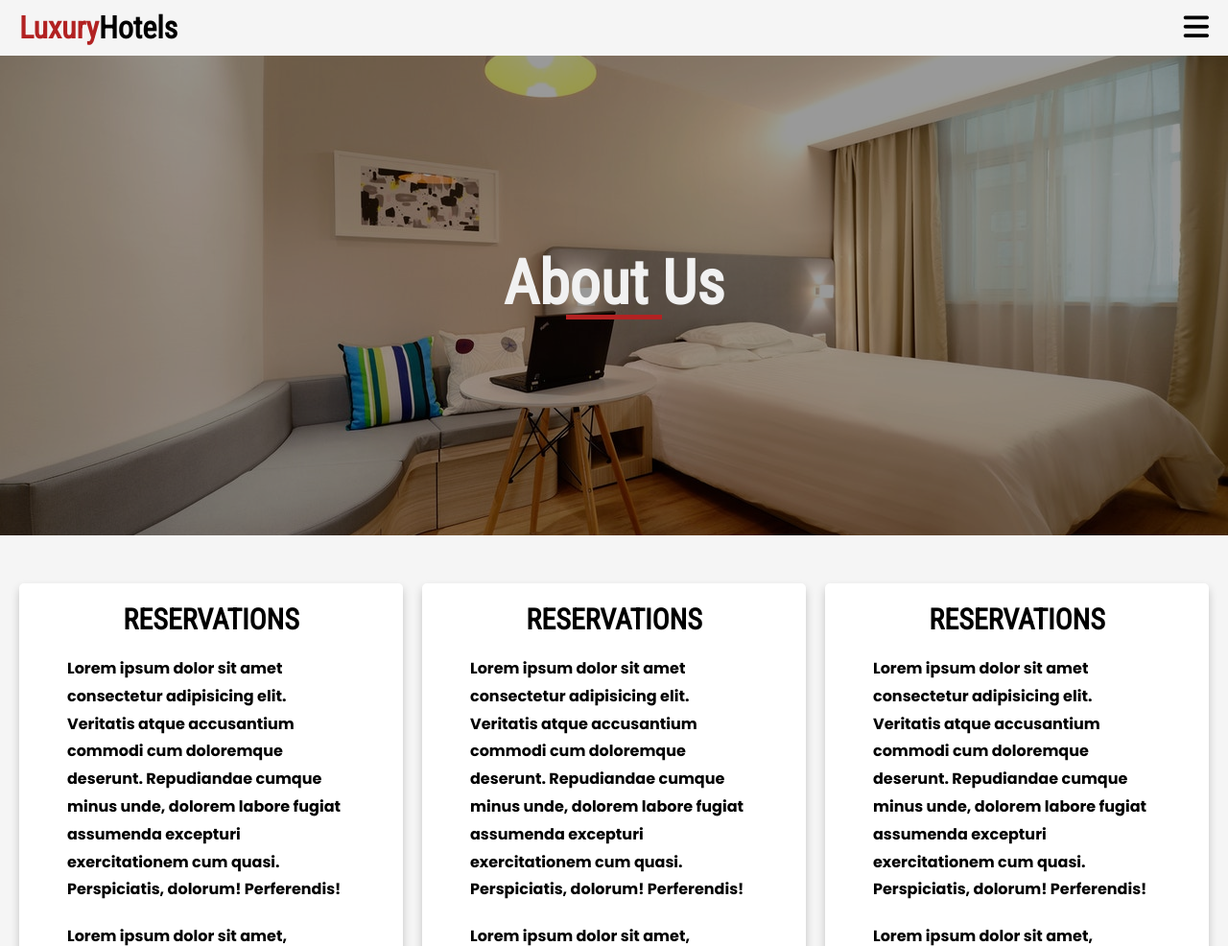
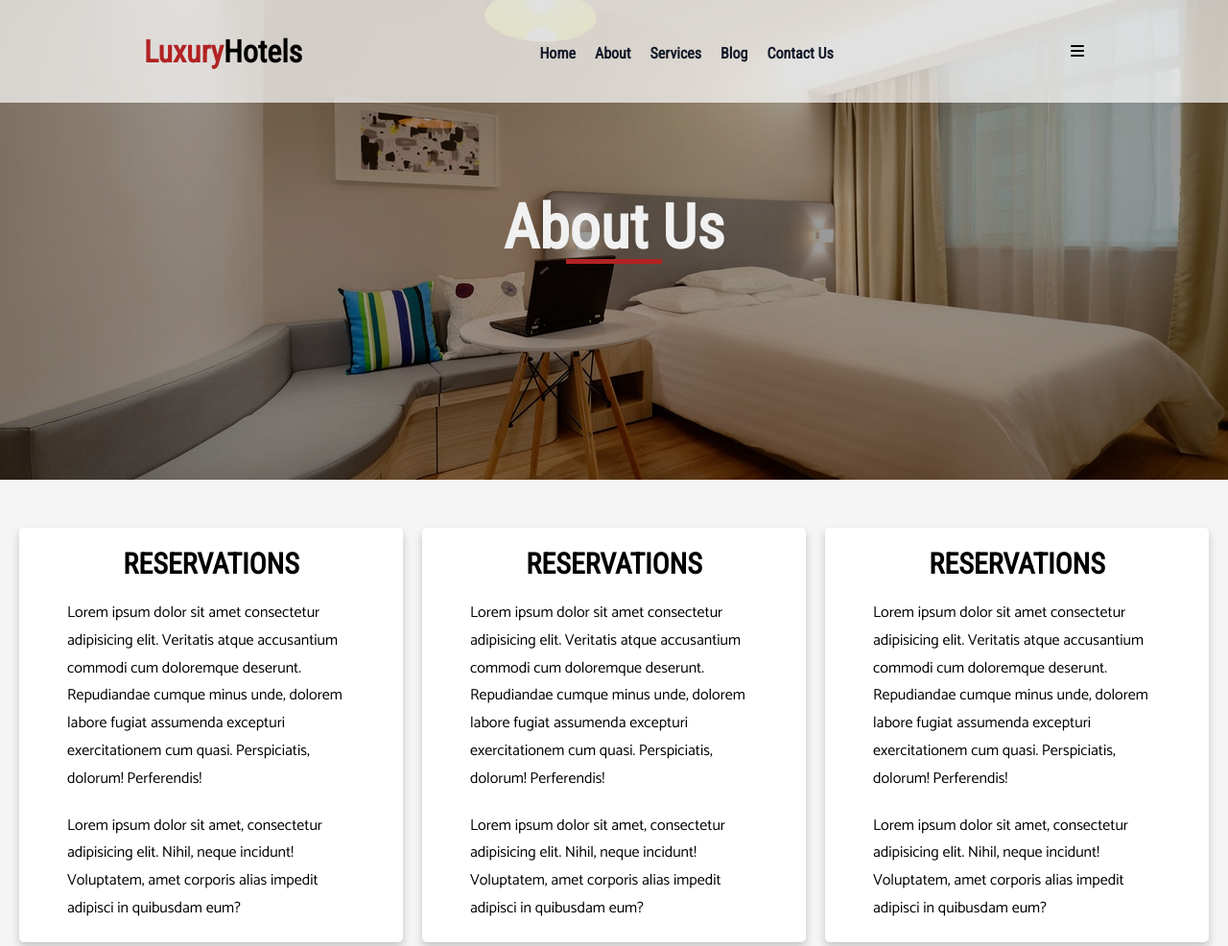
Before and after one commit to DannyKinaro/hotel-website, a plain HTML site: page about.html in a window 1280 px wide. Shown: the top 986 px of the page at 96% size. Drawn offline with Linux system fonts and the light colour scheme.

Commit message:
style navigation links

```diff
--- a/style.css
+++ b/style.css
@@ -1,28 +1,25 @@
-:root{
+:root {
   --primary-color: navy;
   --secondary-color: #b22222;
 }
 
-
-
-*{
+* {
   margin: 0;
-    padding:0;
-    box-sizing:border-box;
+  padding: 0;
+  box-sizing: border-box;
 }
 
-img{
+img {
   max-width: 100%;
-
 }
 
-ul{
+ul {
   list-style-type: none;
 }
 
-a{
+a {
   text-decoration: none;
-    color:#111827;
+  color: #111827;
 }
 
 /* HEADER */
@@ -31,67 +28,90 @@ h2,
 h3,
 h4,
 h5,
-h6
-{
+h6 {
   font-family: "Roboto Condensed", sans-serif;
 }
 
 p,
-input,
-button{
-    font-family: "Poppins", sans-serif;
+input label,
+button {
+  font-family: "Catamaran", sans-serif;
 }
 
-.header-underline{
+.header-underline {
   background-color: var(--secondary-color);
   margin: 0 auto 20px;
   height: 5px;
   width: 100px;
-
 }
 
-body{
+body {
   background-color: #f5f5f5;
 }
 
-header{
+header {
+  position: relative;
   display: flex;
   align-items: center;
   justify-content: space-between;
   padding: 10px 20px;
-
 }
 
-.header .logo h1 span{
+.header .logo h1 span {
   color: var(--secondary-color);
 }
 
-.header .navbar{
+.header .navbar {
   opacity: 0;
   height: 0;
+  position: absolute;
+  top: 0;
+  left: 0;
+  right: 0;
+  bottom: 0;
+  background-color: var(--secondary-color);
+  padding: 50px;
+  transition: all 0.5s ease-in-out;
 }
 
-.header .navbar.open{
-    opacity:1;
-    height:100px;
+.header .navbar.open {
+  opacity: 1;
+  height: 300px;
 }
 
-.header .book-now-button{
+.header .navbar ul li {
+  margin: 10px 0;
+  font-size: 24px;
+}
+
+.header .navbar ul li a {
+  color: #fff;
+  font-weight: bold;
+  font-family: "Roboto Condensed", sans-serif;
+}
+.header .navbar ul li a:hover{
+    color: var(--primary-color);
+}
+.header .book-now-button {
   display: none;
 }
 
-.header .menu-btn{
+.header .menuBtn {
   font-size: 30px;
+  position: absolute;
+  right: 20px;
+  top: 10px;
+  cursor: pointer;
+  z-index: 999;
 }
 
 /* SHOWCASE */
-.showcase{
+.showcase {
   background: url(./images/room-1.jpg) no-repeat center/cover;
   height: 800px;
-
 }
 
-.showcase .overlay{
+.showcase .overlay {
   height: 800px;
   display: flex;
   flex-direction: column;
@@ -99,29 +119,28 @@ header{
   justify-content: center;
   text-align: center;
   color: #f1f1f1;
-    background-color: rgba(0,0,0, 0.4);
+  background-color: rgba(0, 0, 0, 0.4);
   padding: 20px;
 }
 
-.showcase .overlay h1{
+.showcase .overlay h1 {
   font-size: 30px;
   margin-bottom: 10px;
   line-height: 1;
   margin: 0;
 }
 
-
 /* BOOK NOW SECTION */
-.book-now{
+.book-now {
   padding: 50px 20px;
-    text-align:center;
+  text-align: center;
 }
 
-.book-now h2{
+.book-now h2 {
   margin-bottom: 20px;
 }
 
-.book-now .btn{
+.book-now .btn {
   background-color: var(--secondary-color);
   padding: 20px;
   border: 2px solid var(--secondary-color);
@@ -132,7 +151,7 @@ header{
   letter-spacing: 0.5px;
 }
 
-.book-now .btn:hover{
+.book-now .btn:hover {
   background-color: transparent;
   color: var(--secondary-color);
   transition: 500ms ease-in-out;
@@ -141,54 +160,49 @@ header{
 
 /* CONFERENCE CENTER */
 
-.conference-center{
+.conference-center {
   padding: 0 0 50px 0;
-
 }
 
-.conference-center .conference-center-description{
+.conference-center .conference-center-description {
   padding: 10px 20px 0;
   font-weight: 100;
 }
-.conference-center .conference-center-description{
+.conference-center .conference-center-description {
   margin-bottom: 10px;
-
 }
-.conference-center .conference-center-description ul li{
+.conference-center .conference-center-description ul li {
   margin: 5px 0;
 }
 
-
 /* FEATURED ROOMS  SECTION*/
 
-.featured-rooms{
+.featured-rooms {
   padding: 20px 20px 50px;
 }
 
-.featured-rooms .cards{
+.featured-rooms .cards {
   display: grid;
   grid-template-columns: 1fr;
   gap: 30px;
-
 }
 
-.featured-rooms h3{
+.featured-rooms h3 {
   text-align: center;
   margin-bottom: 5px;
   font-size: 26px;
 }
 
-.featured-rooms .cards .card{
+.featured-rooms .cards .card {
   position: relative;
   background-color: #fff;
-    padding:20px;
+  padding: 20px;
   font-size: 26px;
-    box-shadow:  0 5px 10px rgba(0, 0, 0, 0.1);
+  box-shadow: 0 5px 10px rgba(0, 0, 0, 0.1);
   border-radius: 5px;
-
 }
 
-.featured-rooms .cards .card h4{
+.featured-rooms .cards .card h4 {
   position: absolute;
   background-color: var(--secondary-color);
   top: 20px;
@@ -199,35 +213,34 @@ header{
   transition: opacity 0.4s ease-in-out;
 }
 
-.featured-rooms .cards .card:hover img{
+.featured-rooms .cards .card:hover img {
   opacity: 0.8;
   transition: opacity 0.4s ease-in-out;
 }
 .featured-rooms .cards .card:hover h4 {
-    opacity:1;
+  opacity: 1;
 }
 
-.featured-rooms .cards .card img{
+.featured-rooms .cards .card img {
   border-radius: 10px 10px 0 0;
 }
 
 /* COMFY BED SECTION */
-.comfy-parent{
+.comfy-parent {
   background-color: var(--secondary-color);
   padding: 20px;
-
 }
-.comfy-parent .comfy-house img{
+.comfy-parent .comfy-house img {
   padding: 30px;
 }
-.comfy-parent .comfy-house .text{
+.comfy-parent .comfy-house .text {
   color: #fff;
   margin-bottom: 20px;
   padding: 0 0 20px 0;
   text-align: center;
 }
 
-.comfy-parent .comfy-house .text h4{
+.comfy-parent .comfy-house .text h4 {
   font-size: 24px;
 }
 
@@ -243,160 +256,186 @@ header{
   letter-spacing: 0.5px;
 }
 
-.btn-offer:hover{
+.btn-offer:hover {
   background-color: transparent;
   color: var(--secondary-color);
   transition: 500ms ease-in-out;
   cursor: pointer;
 }
 
-.offers{
+.offers {
   padding: 50px 0px;
   margin: 0 20px;
 }
 
 /* FOOTER */
-.footer{
-    height: 300px;
+.footer {
+  height: 350px;
   align-items: center;
   background-color: var(--secondary-color);
   color: #ffff;
   padding: 20px 20px;
 }
 
-.footer h2{
+.footer h2 {
   color: black;
   font-size: 30px;
 }
-.footer h2 span{
+.footer h2 span {
   color: #ffff;
 }
 
 .footer a {
-    color:  #000000;
+  color: #000000;
   font-size: 20px;
   font-weight: 600;
   font-family: Catamaran, sans-serif;
 }
 
-.footer ul{
+.footer ul {
   margin-top: 10px;
 }
 
-.footer ul li{
+.footer ul li {
   margin: 10px 0;
 }
 
-.footer ul.socials{
+.footer ul.socials {
   display: flex;
   align-items: center;
   margin-top: 40px;
-
 }
-.footer ul.socials li{
+.footer ul.socials li {
   margin: 0 10px;
   font-size: 24px;
   cursor: pointer;
-
 }
 
-
 /* MEDIA QUERIES */
-@media (min-width:640px){
-    .showcase .overlay h1{
-        font-size:36px;
+@media (min-width: 640px) {
+  .showcase .overlay h1 {
+    font-size: 36px;
   }
-    .featured-rooms .cards{
+  .featured-rooms .cards {
     display: grid;
     grid-template-columns: repeat(2, 1fr);
     gap: 20px;
   }
+}
+@media (min-width: 768px) {
+    .header {
+        display: flex;
+
+    }
+    .header .menuBtn{
+        display: none;
+    }
+    .header .navbar{
+        position: relative;
+        opacity: 1;
+        height: auto;
+        background-color: transparent;
+        padding: 0;
+        margin: 20px 20px;
+    }
+
+    .header .navbar ul{
+        display: flex;
+
+    }
+    .header .navbar ul li {
+        margin: 0 10px;
+    }
+
+    .header .navbar ul li a {
+        font-size: 16px;
+        color: #111827;
+    }
 
 
+  .showcase .overlay h1 {
+    font-size: 48px;
   }
-@media(min-width: 768px){
-    .showcase .overlay h1{
-        font-size: 38px;
-    }
-    .showcase .overlay p{
+  .showcase .overlay p {
     font-size: 17px;
   }
 
-    .book-now{
+  .book-now {
     font-size: 36px;
   }
 
-    .book-now .btn{
-        padding: 20px 60px
+  .book-now .btn {
+    padding: 20px 60px;
   }
 
-    .footer{
+  .footer {
+    height: 350px;
     display: flex;
     justify-content: space-between;
   }
 
-    .footer ul{
+  .footer ul {
     margin: 0;
     display: flex;
   }
 
-    .footer .logo{
+  .footer .logo {
     font-size: 30px;
   }
 
-    .footer ul.socials{
+  .footer ul.socials {
     align-items: center;
     margin-top: 0;
   }
 
-    .footer ul li{
-        margin: 0 10px;
-
+  .footer ul li {
+    margin: 0 5px;
+  }
 }
 
-
-
+@media (min-width: 992px) {
+  .featured-rooms .cards {
+    grid-template-columns: repeat(3, 1fr);
+  }
 }
 
-@media (min-width:992px){
-    .featured-rooms .cards{
-        grid-template-columns: repeat(3, 1fr);
-    }
-
-}
-
-@media (min-width: 1024px){
-    .showcase .overlay h1{
+@media (min-width: 1024px) {
+  .showcase .overlay h1 {
     font-size: 64px;
   }
-    .showcase .overlay p{
+  .showcase .overlay p {
     font-size: 18px;
   }
-    .conference-center{
+  .conference-center {
     max-width: 1000px;
     margin: auto;
-    }.conference-center .conference-center-description{
+  }
+  .conference-center .conference-center-description {
     font-size: 18px;
   }
 
-    .conference-center h2{
+  .conference-center h2 {
     font-size: 40px;
   }
-    .featured-rooms h3{
+  .featured-rooms h3 {
     font-size: 40px;
   }
 
-    .showcase .overlay p{
+  .showcase .overlay p {
     font-size: 30px;
   }
-
-
 }
 
-@media (min-width:1280px){
-    .featured-rooms{
+@media (min-width: 1280px) {
+  .header{
+    padding: 20px 150px;
+    position: fixed;
+    width: 100%;
+    background-color: rgb(255, 255, 255, 0.7);
+    z-index: 8888888;
+  }
+    .featured-rooms {
     max-width: 1100px;
     margin: auto;
   }
-
 }
```
Lines whose indentation alone changed are shown as unchanged.
